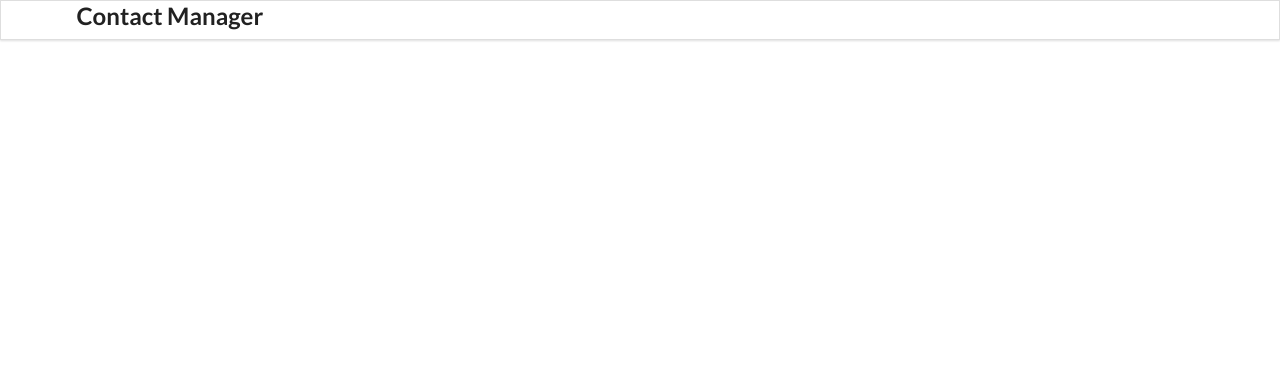
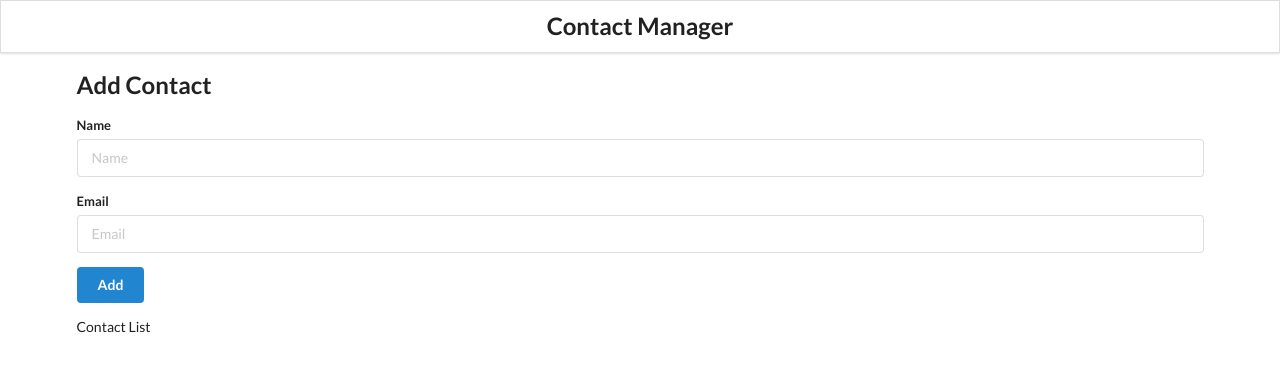
Before and after one commit to Jatty1598/React-Tutorial, a React (Create React App) app: page / in a window 1280 px wide. Shown: the top 372 px of the page. Built offline with nearby package versions, Linux system fonts and the light colour scheme.

Commit message:
Day 2 : Changes till printing contactList

```diff
--- a/src/components/AddContact.js
+++ b/src/components/AddContact.js
@@ -0,0 +1,26 @@
+import React from "react";
+
+class AddContact extends React.Component{
+
+    render() {
+       return(
+        <div className="ui main">
+            <h2>Add Contact</h2>
+            <form className="ui form">
+                <div className="field">
+                    <label>Name</label>
+                    <input type="text" name="name" placeholder="Name" />
+                </div>
+                <div className="field">
+                    <label>Email</label>
+                    <input type="text" name="email" placeholder="Email" />
+                </div>
+                <button className="ui button blue">Add</button>
+            </form>
+        </div>
+       )
+    }
+
+}
+
+export default AddContact;
--- a/src/components/App.css
+++ b/src/components/App.css
@@ -1,38 +1,23 @@
-.App {
-  text-align: center;
+.main {
+  margin-top: 5em;
 }
 
-.App-logo {
-  height: 40vmin;
-  pointer-events: none;
+.center {
+  justify-content: center;
+  padding: 10px;
 }
 
-@media (prefers-reduced-motion: no-preference) {
-  .App-logo {
-    animation: App-logo-spin infinite 20s linear;
-  }
+/* .ui.search input {
+  width: 100%;
+  border-radius: 0 !important;
 }
 
-.App-header {
-  background-color: #282c34;
-  min-height: 100vh;
-  display: flex;
-  flex-direction: column;
-  align-items: center;
-  justify-content: center;
-  font-size: calc(10px + 2vmin);
-  color: white;
+.item {
+  padding: 15px 0px !important;
 }
 
-.App-link {
-  color: #61dafb;
-}
-
-@keyframes App-logo-spin {
-  from {
-    transform: rotate(0deg);
-  }
-  to {
-    transform: rotate(360deg);
-  }
-}
+i.icon {
+  float: right;
+  font-size: 20px;
+  cursor: pointer;
+} */
--- a/src/components/App.js
+++ b/src/components/App.js
@@ -5,11 +5,24 @@
 import ContactList from './ContactList';
 
 function App() {
+
+  const contacts = [
+    {
+      id:"1",
+      name:"Jatin",
+      email:"abc123@gmail.com"
+    },
+    {
+      id:"2",
+      name:"Kartik",
+      email:"def456@gmail.com"
+    }
+  ]
   return (
-    <div>
+    <div className="ui container">
       <Header />
-      {/* <AddContact />
-      <ContactList /> */}
+      <AddContact />
+      <ContactList contacts={contacts}/>
     </div>
   );
 }
--- a/src/components/ContactList.js
+++ b/src/components/ContactList.js
@@ -0,0 +1,12 @@
+import React from 'react';
+
+const ContactList = (props) => {
+    console.log(props)
+    return (
+        <div className="ui celled list">
+            Contact List
+        </div>
+    );
+};
+
+export default ContactList;
```
